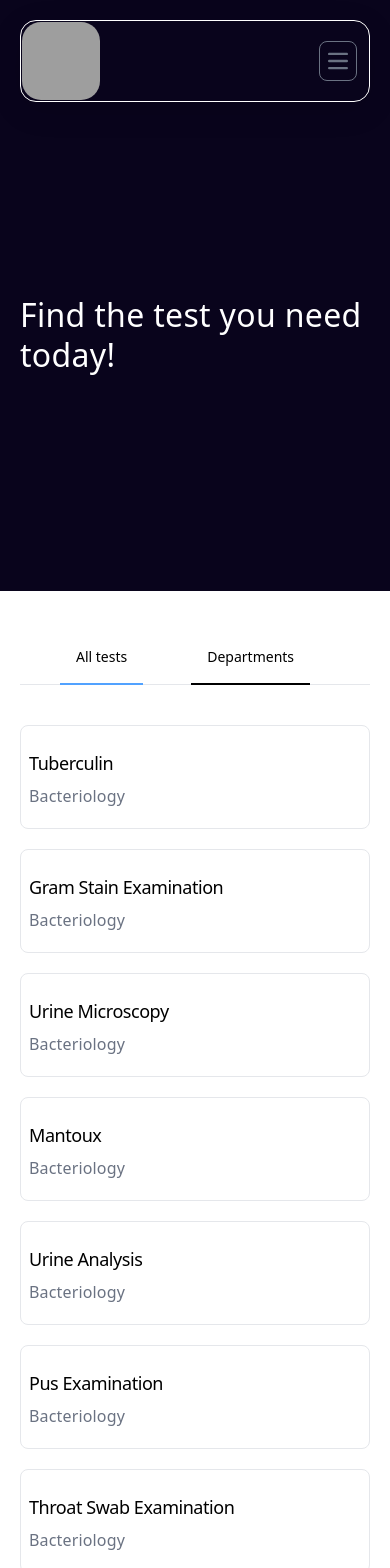
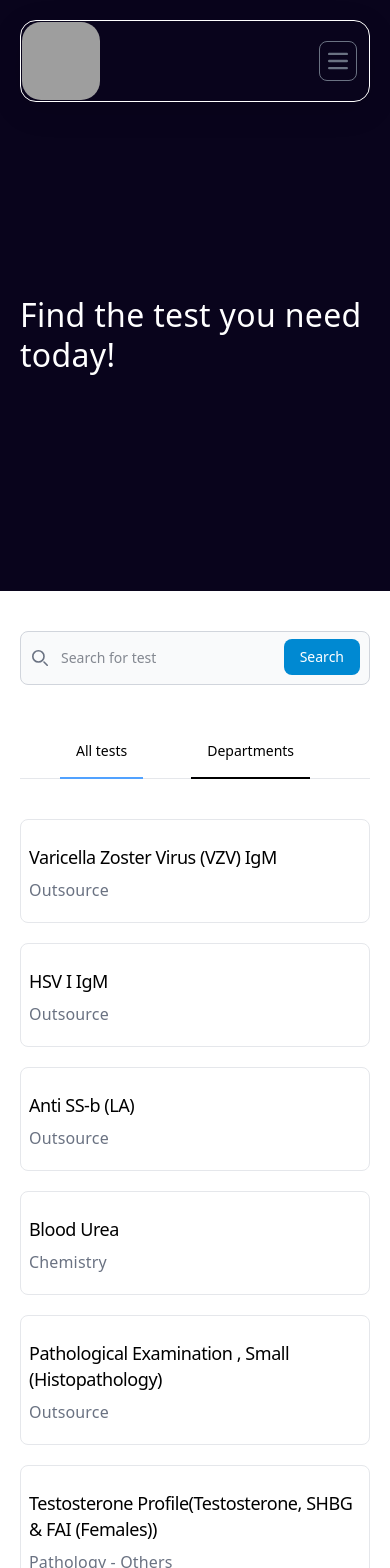
Before and after one commit to Ndumdi-IbeDivine/Quick-Quest-Diagnostics, a Nuxt app: page /tests in a window 390 px wide. Shown: the top 1568 px of the page. Built offline with nearby package versions, Linux system fonts and the light colour scheme; grey boxes are pictures that could not be loaded.

Commit message:
fix: fix lag bug when searching and clearing a test. feat to shuffle tests array

```diff
--- /dev/null
+++ b/components/Loader.vue
@@ -0,0 +1,21 @@
+<template>
+    <div class="loader"></div>
+</template>
+
+<style scoped>
+.loader {
+  width: 50px;
+  --b: 8px;
+  aspect-ratio: 1;
+  border-radius: 50%;
+  padding: 1px;
+  background: conic-gradient(#0000 10%, var(--primary-color)) content-box;
+  -webkit-mask:
+    repeating-conic-gradient(#0000 0deg,#000 1deg 20deg,#0000 21deg 36deg),
+    radial-gradient(farthest-side,#0000 calc(100% - var(--b) - 1px),#000 calc(100% - var(--b)));
+  -webkit-mask-composite: destination-in;
+          mask-composite: intersect;
+  animation:l4 1s infinite steps(10);
+}
+@keyframes l4 {to{transform: rotate(1turn)}}
+</style>
--- a/pages/tests.vue
+++ b/pages/tests.vue
@@ -6,7 +6,7 @@
 
         <section class="lg:px-40 px-5 mt-10 mb-10 bg-white text-black">
             <div>
-                <!-- <div>
+                <div>
                     <label for="default-search" class="mb-2 text-sm font-medium text-gray-900 sr-only dark:text-white">Search for test</label>
                     <div class="relative">
                         <div class="absolute inset-y-0 start-0 flex items-center ps-3 pointer-events-none">
@@ -16,12 +16,12 @@
                         </div>
 
                         <input v-model="searchQuery" @keypress.enter="search" type="search" id="default-search" class="block w-full p-4 ps-10 text-sm text-gray-900 border border-gray-300 rounded-lg bg-gray-50 focus:ring-blue-500 focus:border-blue-500" placeholder="Search for test" />
-                        <button type="submit" @click="search" class="text-white absolute end-2.5 bottom-2.5 bg-blue-700 hover:bg-blue-800 focus:ring-4 focus:outline-none focus:ring-blue-300 font-medium rounded-lg text-sm px-4 py-2 cursor-pointer">Search</button>
+                        <button type="submit" @click="search" class="text-white absolute end-2.5 bottom-2.5 bg-[#0089d2] font-medium rounded-lg text-sm px-4 py-2 cursor-pointer">Search</button>
                     </div>
-                </div> -->
+                </div>
 
                 <div v-if="isSorted" class="mt-10">
-                    <p>Showing test results containing '{{ searchQuery }}'</p>
+                    <p>Showing test results containing '{{ searchedQuery }}'</p>
                 </div>
 
                 <div v-if="isSorted">
@@ -45,8 +45,20 @@
                     </div>
                 </div>
 
-                <div class="grid md:grid-cols-2 lg:grid-cols-3 gap-5 mt-10">
-                    <TestCard v-for="test in sortedTests" :test="test" />
+                <div  v-if="!isLoading" class="grid md:grid-cols-2 lg:grid-cols-3 gap-5 mt-10">
+                    <TestCard v-if="sortedTests.length" v-for="test in sortedTests" :test="test" />
+                    <p v-else class="text-center mt-10">No tests to show</p>
+                </div>
+                <div v-else class="flex justify-center">
+                    <Loader />
+                </div>
+
+                <div v-if="!isSorted" class="mt-5 grid gap-5 justify-center">
+                    <p>Showing {{ testPerPage < tests.length ? testPerPage : tests.length }} test out of {{ tests.length }}</p>
+
+                    <PrimaryBtn @click="increaseTestPage">
+                        Load more
+                    </PrimaryBtn>
                 </div>
             </div>
         </section>
@@ -57,29 +69,59 @@
 import tests from '~/assets/tests.json'
 import { ref } from 'vue'
 
+function shuffleArray(array: any[]) {
+  const shuffled = [...array]
+  for (let i = shuffled.length - 1; i > 0; i--) {
+    const j = Math.floor(Math.random() * (i + 1))
+    ;[shuffled[i], shuffled[j]] = [shuffled[j], shuffled[i]]
+  }
+  return shuffled
+}
+
+const shuffledTests = shuffleArray(tests)
 const searchQuery = ref<string>('')
-const sortedTests = ref([...tests]) // initialize with a fresh copy
+const searchedQuery = ref<string>('')
+const testsNumber = ref<number>(100)
+const testPerPage = ref<number>(testsNumber.value)
+const sortedTests = ref([...shuffledTests].slice(0, testPerPage.value))
 const isSorted = ref(false)
+const isLoading = ref(false)
 
 function search() {
+    isLoading.value = true
+
+    setTimeout(() => {
         const query = searchQuery.value.trim().toLowerCase()
+        searchedQuery.value = searchQuery.value
 
         if (!query) {
             clearSearch()
             return
         }
 
-  sortedTests.value = tests.filter(test =>
+        sortedTests.value = shuffledTests.filter(test =>
             test.name.toLowerCase().includes(query)
         )
 
         isSorted.value = true
+        isLoading.value = false
+    }, 0) // simulate laoding
+}
+function clearSearch() {
+    searchQuery.value = ''
+    testPerPage.value = testsNumber.value
+    searchedQuery.value = searchQuery.value
+    sortedTests.value = [...shuffledTests].slice(0, testPerPage.value)
+    isSorted.value = false
 }
 
-function clearSearch() {
-  searchQuery.value = ''
-  sortedTests.value = [...tests] // reset to a fresh copy
-  isSorted.value = false
+function increaseTestPage() {
+    if (testPerPage.value >= tests.length) {
+        return
+    }
+
+    testPerPage.value += testsNumber.value
+    sortedTests.value = [...shuffledTests].slice(0, testPerPage.value)
 }
 
 </script>
```
Lines whose indentation alone changed are shown as unchanged.
